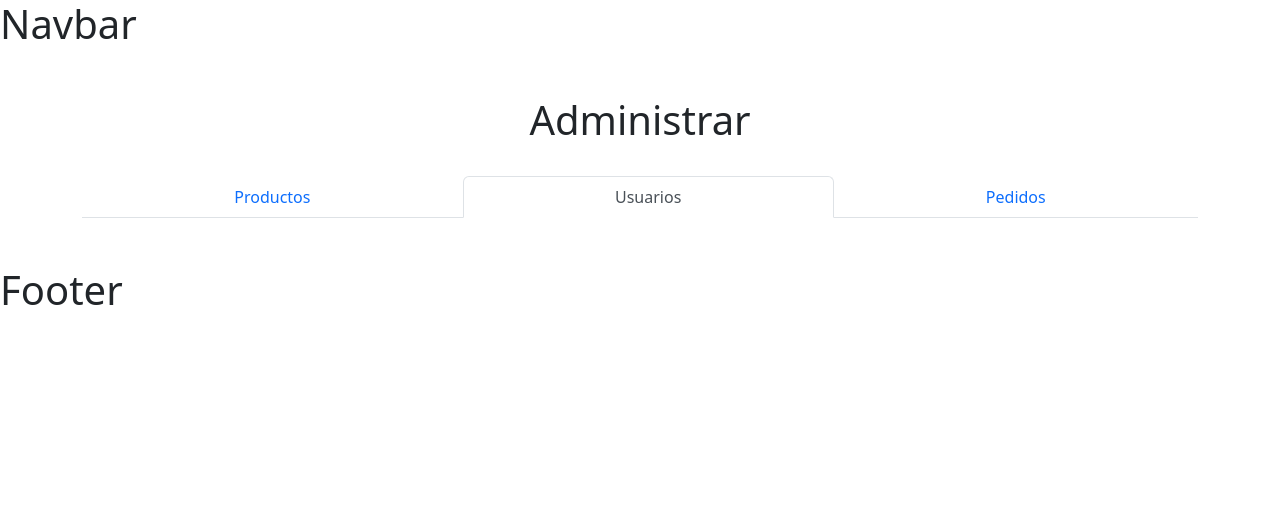
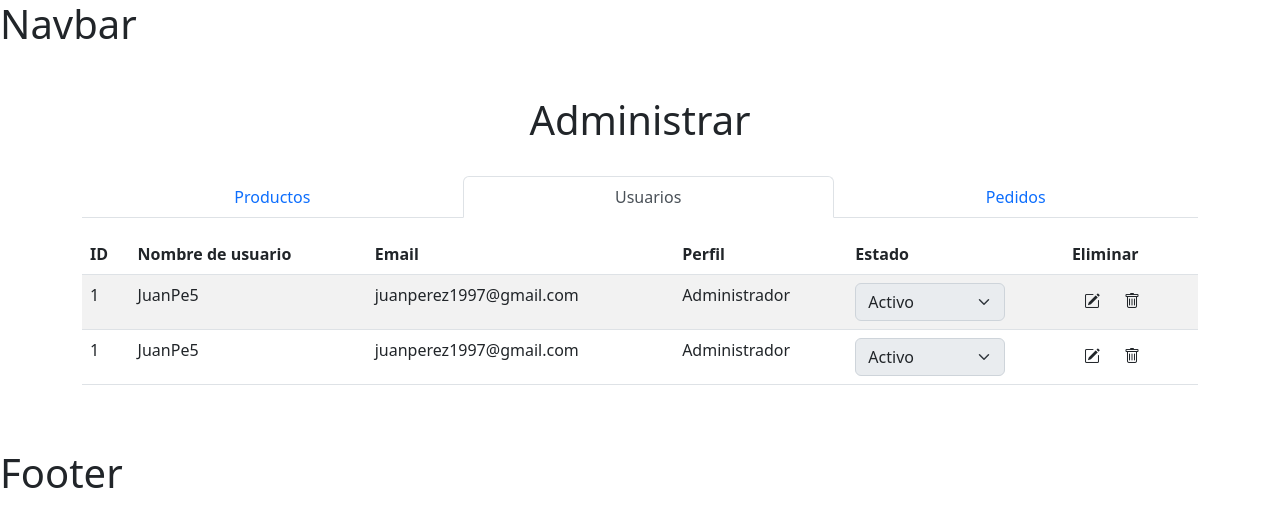
Before and after one commit to 22AGabriel/PF-Restaurante, a React (Create React App) app: page /administrar in a window 1280 px wide. Both pictures are taken after a click on the tab "Usuarios". Shown: the top 526 px of the page. Built offline with nearby package versions, Linux system fonts and the light colour scheme.

Commit message:
maquetado de la tabla de usuarios

```diff
--- a/src/App.jsx
+++ b/src/App.jsx
@@ -13,6 +13,7 @@ import Registro from './components/views/Registro';
 import AgregarProducto from './components/views/producto/AgregarProducto';
 import EditarProducto from './components/views/producto/EditarProducto';
 import Error404 from './components/views/Error404';
+import "./app.css"
 
 function App() {
   return (
--- /dev/null
+++ b/src/app.css
@@ -0,0 +1,4 @@
+.w-select{
+    min-width: 120px;
+    max-width: 150px;
+}
--- a/src/components/views/Admin.jsx
+++ b/src/components/views/Admin.jsx
@@ -1,5 +1,6 @@
 import { Container, Tab, Table, Tabs } from 'react-bootstrap';
 import ItemProducto from './producto/ItemProducto';
+import ItemUsuario from './usuario/ItemUsuario';
 
 const Admin = () => {
     return (
@@ -9,7 +10,7 @@ const Admin = () => {
             </div>
             <Tabs
             defaultActiveKey="productos"
-            id="fill-tab-example"
+            id="fill-tab"
             className="mb-3"
             fill>
                 <Tab eventKey="productos" title="Productos">
@@ -32,7 +33,22 @@ const Admin = () => {
                     </Table>
                 </Tab>
                 <Tab eventKey="usuarios" title="Usuarios">
-
+                <Table striped responsive hover>
+                        <thead>
+                            <tr>
+                                <th>ID</th>
+                                <th>Nombre de usuario</th>
+                                <th>Email</th>
+                                <th>Perfil</th>
+                                <th>Estado</th>
+                                <th>Eliminar</th>
+                            </tr>
+                        </thead>
+                        <tbody>
+                            <ItemUsuario></ItemUsuario>
+                            <ItemUsuario></ItemUsuario>
+                        </tbody>
+                    </Table>
                 </Tab>
                 <Tab eventKey="pedidos" title="Pedidos">
 
--- /dev/null
+++ b/src/components/views/usuario/ItemUsuario.jsx
@@ -0,0 +1,34 @@
+import { Button, Form, } from "react-bootstrap";
+
+const ItemUsuario = () => {
+  return (
+    <tr>
+      <td>1</td>
+      <td>JuanPe5</td>
+      <td>juanperez1997@gmail.com</td>
+      <td>Administrador</td>
+      <td>
+        <Form>
+          <Form.Group>
+            <Form.Select id="id" className="w-select" disabled>
+                <option value="Activo">Activo</option>
+                <option value="Suspendido">Suspendido</option>
+            </Form.Select>
+          </Form.Group>
+        </Form>
+      </td>
+      <td>
+      <div className="d-flex">
+        <Button className="bg-transparent border-0">
+          <i className="bi bi-pencil-square text-dark"></i>
+        </Button>
+        <Button className="bg-transparent border-0">
+          <i className="bi bi-trash text-dark"></i>
+        </Button>
+      </div>
+      </td>
+    </tr>
+  );
+};
+
+export default ItemUsuario;
```
